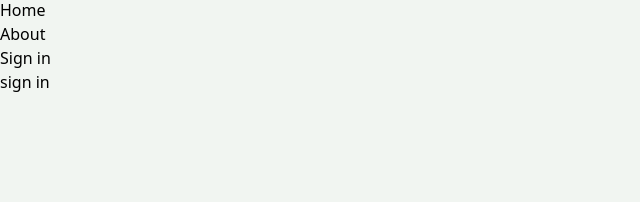
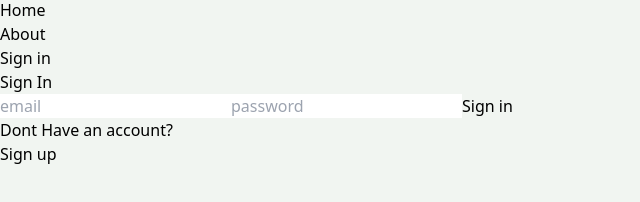
Before and after one commit to Kalpan2007/urban_homes, a React (Vite) app in the folder client/: page /sign-in in a window 1280 px wide. Shown: the part 342-544 px from the top of the page, without its empty margins (0-640 px from the left). Built offline with nearby package versions, Linux system fonts and the light colour scheme.

Commit message:
Sign In page UI is created

```diff
--- a/client/src/pages/SignIn.jsx
+++ b/client/src/pages/SignIn.jsx
@@ -1,9 +1,75 @@
-import React from 'react'
+import React, { useState } from 'react';
+import {Link, Navigate, useNavigate} from "react-router-dom"
 
-export default function SignIn() {
+export default function Signln() {
+
+  const navigate = useNavigate();
+  const [formData, setFormData] = useState({});
+  const [error,setError] = useState(null);
+  const [loading,setLoading] = useState(false);
+
+  const changeHandler = (event) =>{
+    setFormData({
+      ...formData,
+      [event.target.id]: event.target.value,
+    })
+  };
+
+
+  const submitHandler = async (event) => {
+    event.preventDefault();
+
+    try {
+      setLoading(true);
+
+      const res = await fetch('/api/auth/signin', {
+        method: 'POST',
+        headers: {
+          'Content-Type': 'application/json',
+        },
+        body: JSON.stringify(formData),
+      });
+
+      const data = await res.json();
+
+      if (data.success === false) {
+        setError(data.message);
+        setLoading(false);
+        console.log(data);
+        return;
+      }
+      navigate('/');
+      setLoading(false);
+    } catch (error) {
+      setLoading(false);
+      setError(error.message);
+    }
+  };
+
+
+
   return (
-    <div>
-      sign in
+    <div className='p-3 max-w-lg mx-auto'>
+      <h1 className='text-3xl text-center font-semibold my-7'>Sign In</h1>
+
+      <form onSubmit={submitHandler} className='flex flex-col gap-4'>
+
+        <input type='email' placeholder='email' className='border p-3 rounded-lg' id='email' onChange={changeHandler}/>
+
+        <input type='password' placeholder='password' className='border p-3 rounded-lg' id='password' onChange={changeHandler}/>
+
+        <button disabled={loading} className='bg-black font-bold text-white p-3 rounded-lg uppercase hover:opacity-95 disabled:opacity-80'>
+          {loading ? 'Loading...' : 'Sign in'}
+        </button>
+      </form>
+
+      <div className='flex gap-2 mt-5'>
+        <p>Dont Have an account?</p>
+        <Link to="/sign-up">
+          <span className='text-blue-700 font-medium'>Sign up</span>
+        </Link>
+      </div>
+      {error && <p className='text-red-500 mt-5'>{error} </p>}
     </div>
   )
 }
```
